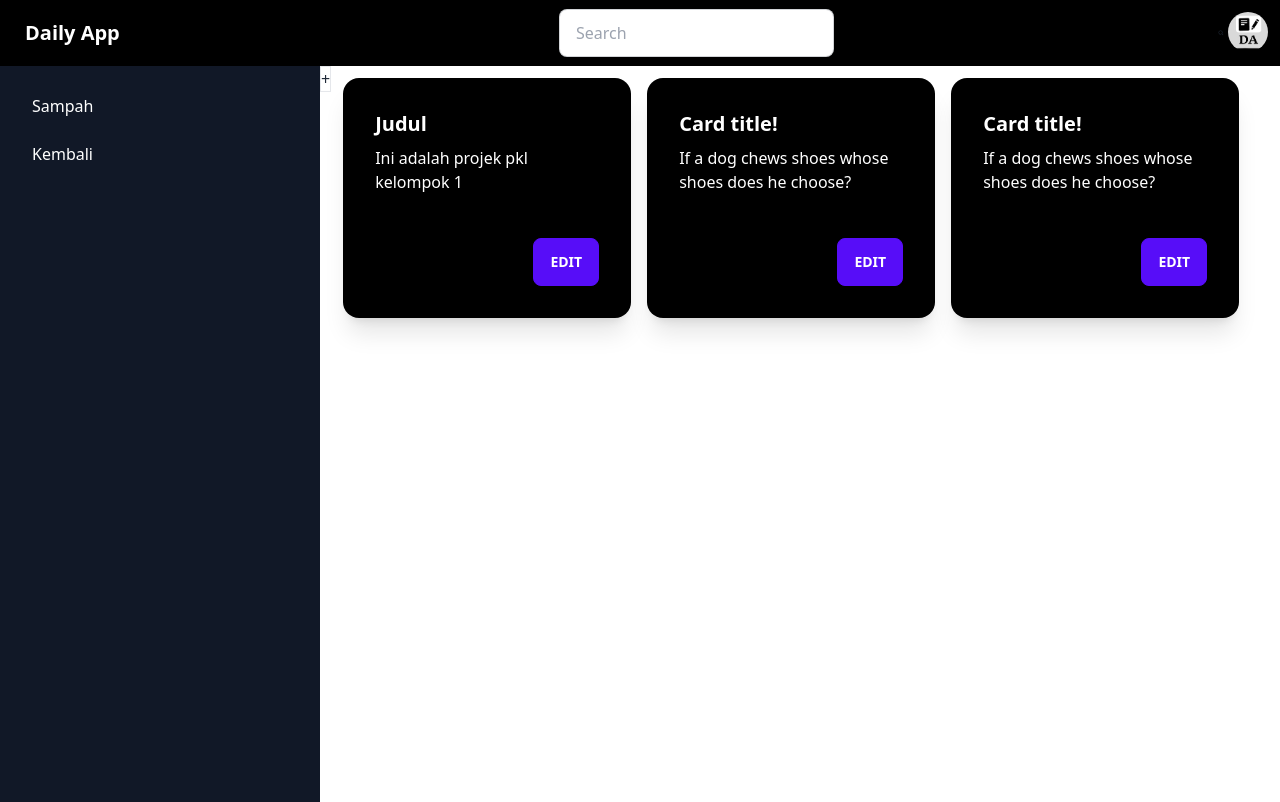
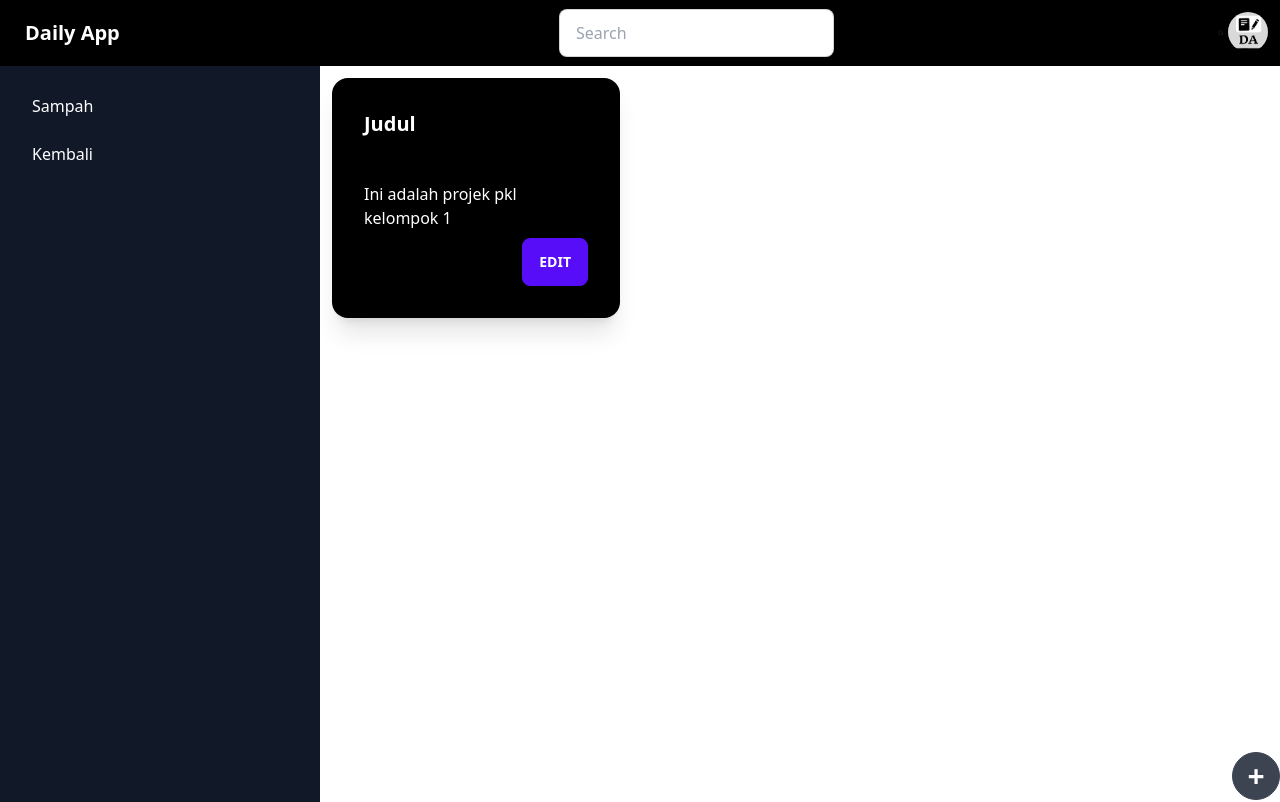
Before and after one commit to HannanCalonProgrammer/todolistpkl, a Next.js app: page /home in a window 1280 px wide. Shown: the top 802 px of the page. Built offline with nearby package versions, Linux system fonts and the light colour scheme.

Commit message:
tanda tambah

```diff
--- a/components/Tabel.js
+++ b/components/Tabel.js
@@ -1,24 +1,61 @@
-import React from 'react'
+import React, { useState } from 'react'
 
 export default function TableCard() {
+  const [tasks, setTasks] = useState([
+    {
+      id: Math.random(),
+      judul: "Judul",
+      desc: "Ini adalah projek pkl kelompok 1",
+      done: "on"
+    }
+  ])
+
+  function handleChange(e , id){
+    setTasks(prev => prev.map(task => {
+      if(task.id == id) return {
+        ...task,
+        [e.target.name] : e.target.value
+      }
+      return task
+    }))
+  }
+
   return (
     <>
       <div>
-      <button className="border roundede">
+      <button className="btn btn-circle fixed right-0 bottom-0 text-3xl" onClick={() => setTasks(prev => [...prev , {id: Math.random(), judul : "Task Baru", desc: "Tambahlan deskripsi"}])}>
        +
       </button>
     </div>
        <div className='flex  gap-4 m-3'>
-                <div className="card w-72 bg-black shadow-xl h-60">
-            <div className="card-body text-white">
-                <h2 className="card-title">Judul</h2>
-                <p>Ini adalah projek pkl kelompok 1</p>
-                <div className="card-actions justify-end">
-                <button className="btn btn-primary">Edit</button>
-                </div>
-            </div>
-            </div>
-            <div className="card w-72 bg-black shadow-xl h-60">
+               {tasks.map(task => (
+                <>
+                 <div key={task.id} className="card w-72 bg-black shadow-xl h-60">
+                 <div className="card-body text-white">
+                     <h2 className="card-title">{task.judul}</h2>
+                     <p></p>
+                     <div className="card-actions justify-end">
+                     {task.desc}
+                     <label htmlFor={`task-${task.id}`} className="btn btn-primary">Edit</label>
+                     </div>
+                 </div>
+                 </div>
+
+                 <input type="checkbox" id={`task-${task.id}`} className="modal-toggle" />
+                  <div className="modal">
+                    <div className="modal-box">
+                      <input type="text" name='judul' onChange={(e) => handleChange(e , task.id)} value={task.judul} placeholder="Judul" className="input input-bordered w-full max-w-xs" />
+                      <input type="text" value={task.desc} onChange={(e) => handleChange(e , task.id)} name="desc" placeholder="Desckripsi" className="input input-bordered w-full max-w-xs" />
+                      <input type="checkbox" value={task.done}  className="checkbox" onChange={(e) => handleChange(e , task.id)} />
+                      <div className="modal-action">
+                        <label htmlFor={`task-${task.id}`} className="btn">Cancel</label>
+                        <label htmlFor={`task-${task.id}`} className='btn'>Save</label>
+                      </div>
+                    </div>
+                  </div>
+                </>
+               ))}
+            {/* <div className="card w-72 bg-black shadow-xl h-60">
             <div className="card-body text-white">
                 <h2 className="card-title">Card title!</h2>
                 <p>If a dog chews shoes whose shoes does he choose?</p>
@@ -35,7 +72,7 @@ export default function TableCard() {
                 <button className="btn btn-primary">Edit</button>
                 </div>
             </div>
-            </div>
+            </div> */}
        </div>
     </>
   )
--- a/pages/index.js
+++ b/pages/index.js
@@ -80,7 +80,7 @@ export default function Home() {
                   router.push("/signin");
                 }}
               >
-                Log Out
+                Contact Us
               </button>
             </div>
           </div>
```
